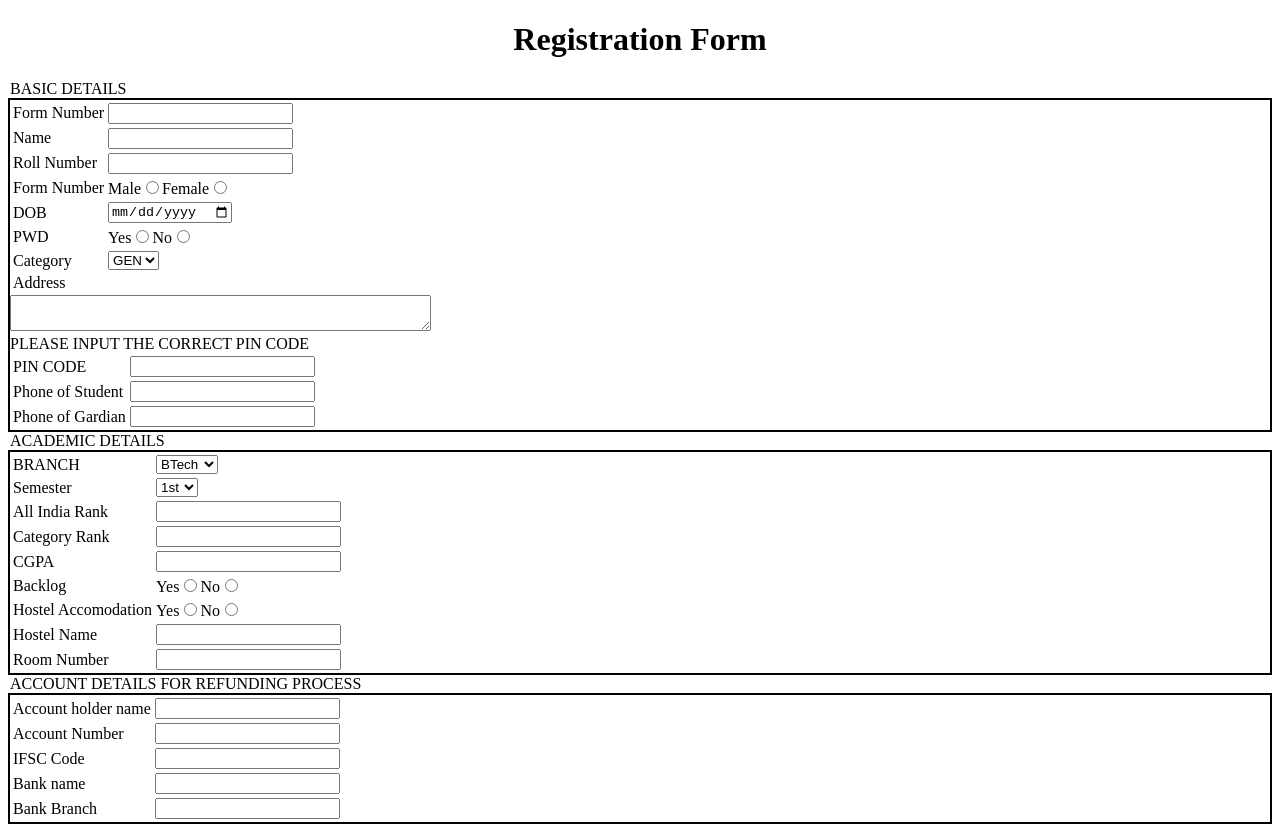
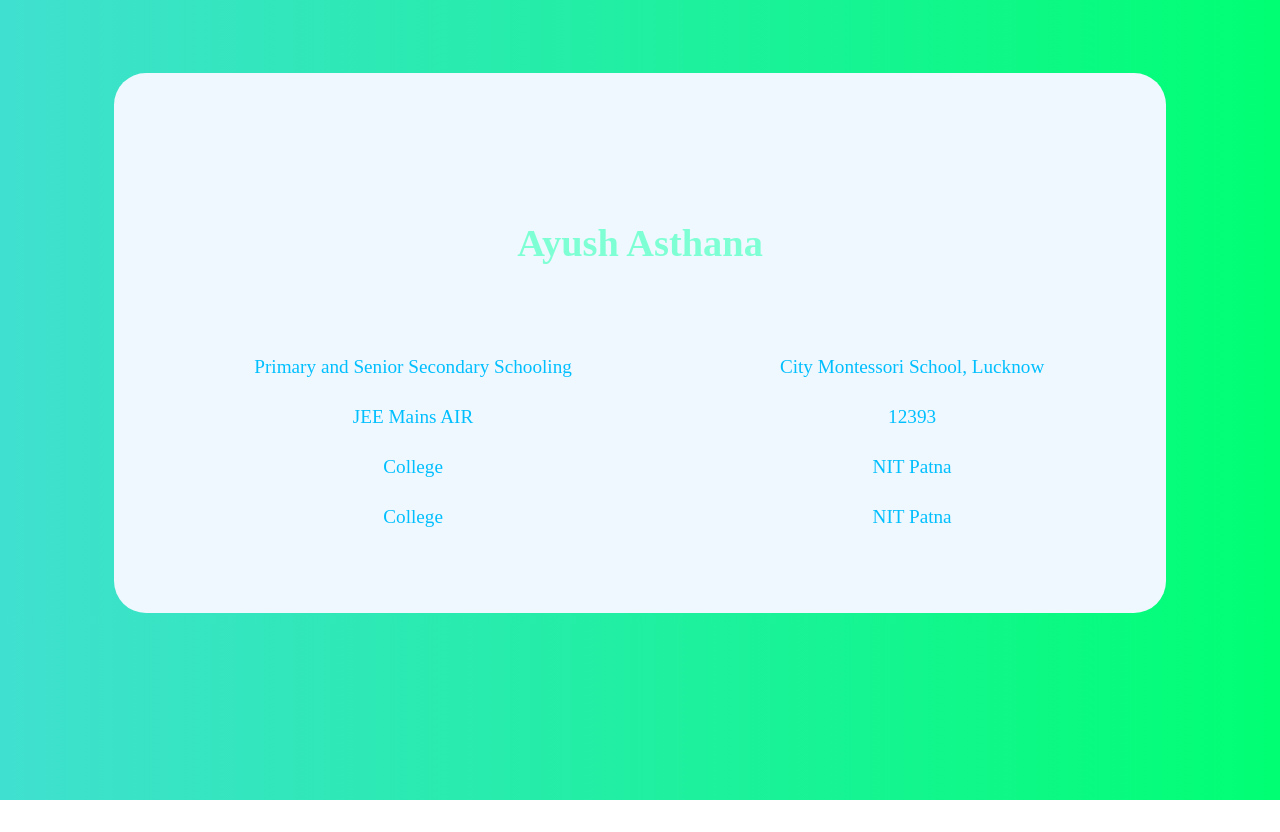
Before and after one commit to asthanaayush25/CSL, a plain HTML site: page newfolder/index.html in a window 1280 px wide. After the commit the page ends 800 px from the top, so only its background shows below. Drawn offline with Linux system fonts and the light colour scheme.

Commit message:
Update index.html

```diff
--- a/newfolder/index.html
+++ b/newfolder/index.html
@@ -2,92 +2,89 @@
 <html>
     <head>
         <title>
-            Registration Form
+            About
         </title>
+        <style>
+            body{
+                background-image: linear-gradient(to right,turquoise , rgb(0, 255, 115));
+                padding-top: 65px;
+
+            }
+            #card{
+                border-radius: 2em;
+                position: relative;
+                margin-top: 100px;
+                margin:auto;
+                width:80%;
+                height:500px;
+                background-color: aliceblue;
+                align-content: center;
+                text-align: center;
+                align-items: center;
+                padding: 20px;;
+            }
+            #name{
+                text-decoration: aqua;
+                color:aquamarine;
+            }
+            .t{
+                margin:auto;
+                color:deepskyblue;
+            }
+            table{
+                margin: auto;
+                table-layout: auto;
+                width:1000px;
+                height: 80%;
+                font-size: larger;
+            }
+            tr{
+                margin:50px;
+            }
+        </style>
     </head>
     <body>
-        <h1><center>Registration Form</center></h1>
-        <form>
-            <legend>BASIC DETAILS</legend>
-            <div style="border:2px solid black">
+        <div id="card">
+            <table>
+                <tr>
 
-            <table>
-                <tr><td>Form Number</td><td><input type="text"></td></tr>
-                <tr><td>Name</td><td><input type="text"></td></tr>
-                <tr><td>Roll Number</td><td><input type="number"></td></tr>
-                <tr><td>Form Number</td><td>Male<input type="radio" value="Male" name="gender">Female<input type="radio" value="Female" name="gender"></td></tr>
-                <tr><td>DOB</td><td><input type="date"></td></tr>
-                <tr><td>PWD</td><td>Yes<input type="radio" value="YES" name="pwd">No<input type="radio" value="NO" name="pwd"></td></tr>
-                <tr><td>Category</td>
-                <td>
-                    <select value=" ">
-                        <option value="GEN">GEN</option>
-                        <option value="OBC">OBC</option>
-                        <option value="SC">SC</option>
-                        <option value="ST">ST</option>
-                    </select>
-                </td>
+                    <td  colspan="4">
+                        <h1 id="name">Ayush Asthana</h1>
+                    </td>
                 </tr>
-                <tr><td>Address</td></tr>
+                <tr class="t">
+                   <td>
+                       Primary and Senior Secondary Schooling
+                   </td>
+                   <td>
+                       City Montessori School, Lucknow
+                   </td>
+                </tr>
+                <tr class="t">
+                    <td>
+                        JEE Mains AIR
+                    </td>
+                    <td>
+                        12393
+                    </td>
+                 </tr>
+                 <tr class="t">
+                    <td>
+                        College
+                    </td>
+                    <td>
+                        NIT Patna
+                    </td>
+                 </tr>
+                 <tr class="t">
+                    <td>
+                        College
+                    </td>
+                    <td>
+                        NIT Patna
+                    </td>
+                 </tr>
             </table>
-            <tr><td><textarea row="5" cols="50" maxlength="10"></textarea></td></tr>
-            <br>
-            PLEASE INPUT THE CORRECT PIN CODE
-            <table>
-                <tr><td>PIN CODE</td><td><input type="number"></td></tr>
-                <tr><td>Phone of Student</td><td><input type="text"></td></tr>
-                <tr><td>Phone of Gardian</td><td><input type="text"></td></tr>
-            </table>
-            </div>
-            <legend>ACADEMIC DETAILS</legend>
-            <div style="border:2px solid black">
-            <table>
-                <tr><td>BRANCH</td>
-                    <td>
-                        <select value=" ">
-                            <option value="BTech">BTech</option>
-                            <option value="BArch">BArch</option>
-                            <option value="MTech">MTech</option>
-                            <option value="MArch">MArch</option>
-                            <option value="PHD">PHD</option>
-                        </select>
-                    </td>
-                    </tr>
-                    <tr><td>Semester</td>
-                        <td>
-                            <select value=" ">
-                                <option value="1st">1st</option>
-                                <option value="3rd">3rd</option>
-                                <option value="5th">5th</option>
-                                <option value="7th">7th</option>
-
-                            </select>
-                        </td>
-                        </tr>
-                <tr><td>All India Rank</td><td><input type="number"></td></tr>
-                <tr><td>Category Rank</td><td><input type="number"></td></tr>
-                <tr><td>CGPA</td><td><input type="number"></td></tr>
-
-                <tr><td>Backlog</td><td>Yes<input type="radio" value="YES" name="back">No<input type="radio" value="NO" name="back"></td></tr>
-                <tr><td>Hostel Accomodation</td><td>Yes<input type="radio" value="YES" name="bac">No<input type="radio" value="NO" name="bac"></td></tr>
-
-                <tr><td>Hostel Name</td><td><input type="text"></td></tr>
-                <tr><td>Room Number</td><td><input type="number"></td></tr>
-                </table>
-            </div>
-            <legend>ACCOUNT DETAILS FOR REFUNDING PROCESS</legend>
-            <div style="border:2px solid black">
-
-            <table>
-                <tr><td>Account holder name</td><td><input type="text"></td></tr>
-
-                <tr><td>Account Number</td><td><input type="number"></td></tr>
-                <tr><td>IFSC Code</td><td><input type="number"></td></tr>
-                <tr><td>Bank name</td><td><input type="text"></td></tr>
-                <tr><td>Bank Branch</td><td><input type="text"></td></tr>
-
-            </table>
-            </div>
-        </form>
+        </div>
     </body>
 </html>
```
